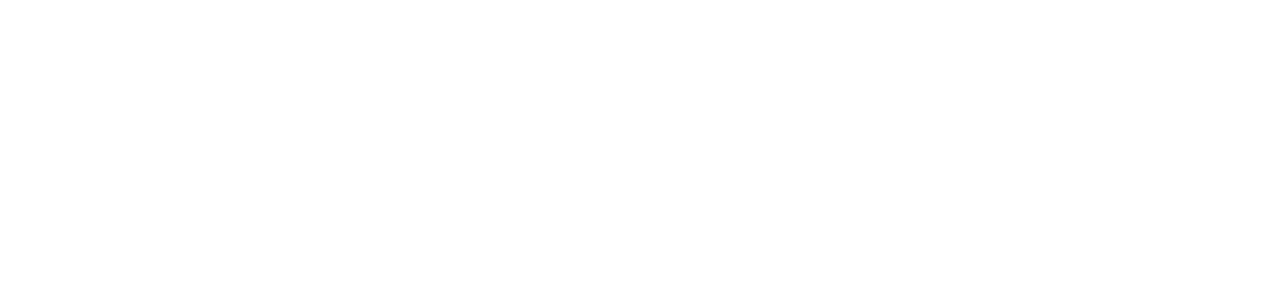
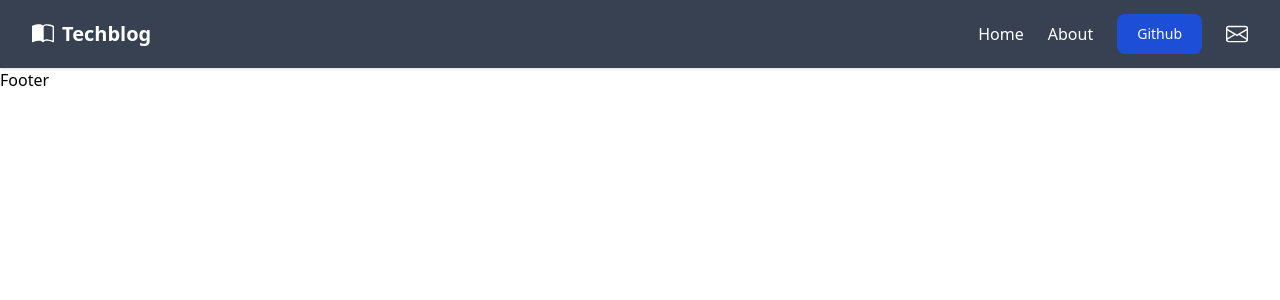
Before and after one commit to Mugambi645/online-writing-portfolio, a Next.js app: page / in a window 1280 px wide. Shown: the top 300 px of the page. Built offline with nearby package versions, Linux system fonts and the light colour scheme.

Commit message:
register layout

```diff
--- a/components/Layout.js
+++ b/components/Layout.js
@@ -9,3 +9,4 @@
         </>
     )
 }
+export default Layout;
--- a/pages/_app.js
+++ b/pages/_app.js
@@ -1,7 +1,13 @@
 import '../styles/globals.css'
-
+import Layout from '../components/Layout'
 function MyApp({ Component, pageProps }) {
-  return <Component {...pageProps} />
+  return (
+    <>
+    <Layout>
+    <Component {...pageProps}/>
+    </Layout>
+    </>
+     )
 }
 
 export default MyApp
```
